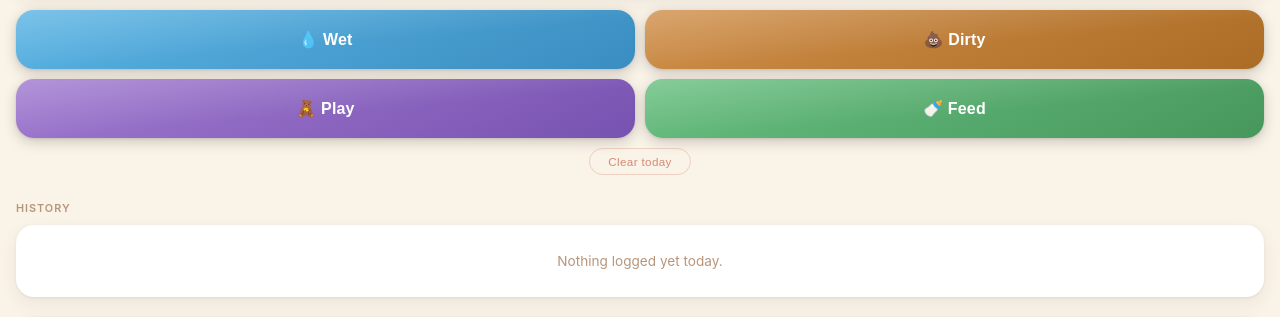
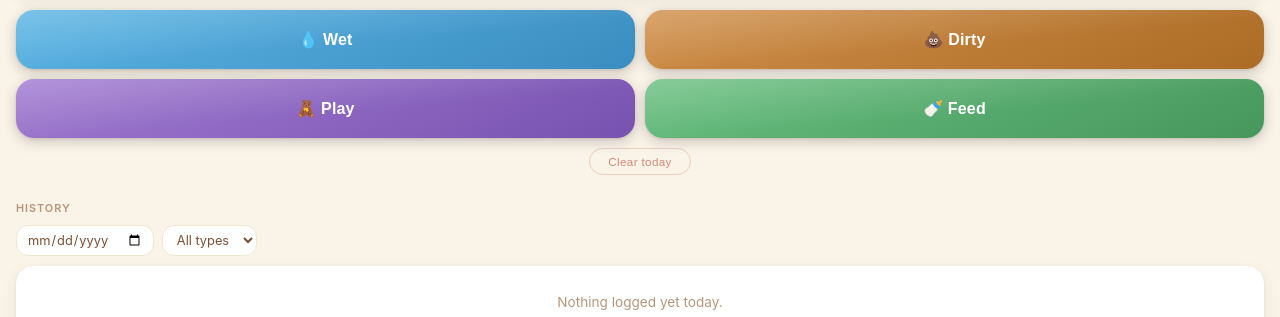
Before and after one commit to qiaoyiX/nursery-keyboard, a Flask app: page / in a window 1280 px wide. Shown: the part 669-986 px from the top of the page. Run offline with Flask 3, Linux system fonts and the light colour scheme; data that the repository does not hold is empty; some libraries are stand-ins or nearby versions.

Commit message:
Add date + type filters to history search
The History list previously showed only the most recent 50 entries with no
way to search. Add two filters above the list:
- date (HTML date picker) — matches any day, not just today
- type (Wet/Dirty/Play/Feed)

New GET /history?date=&type= endpoint filters across ALL entries server-side
(newest-first, capped at 200) so searches reach beyond the recent-50 window.
The 8s poll keeps a filtered view fresh; clearing both filters returns to the
live recent view. Entry ids are preserved so delete still works while filtered.

Co-Authored-By: Claude Sonnet 4.6 <noreply@anthropic.com>

```diff
--- a/app.py
+++ b/app.py
@@ -312,6 +312,30 @@ def get_data():
     })
 
 
+@app.route("/history")
+def history():
+    """Filtered history search across ALL entries (not just today's recent 50).
+
+    Query params (both optional):
+      date — YYYY-MM-DD, matches the entry's local date
+      type — one of Wet/Dirty/Play/Feed
+    Returns newest-first, capped to HISTORY_LIMIT.
+    """
+    HISTORY_LIMIT = 200
+    entries = get_entries()
+
+    etype = request.args.get("type")
+    if etype in ("Wet", "Dirty", "Play", "Feed"):
+        entries = [e for e in entries if e["type"] == etype]
+
+    date = request.args.get("date")
+    if date:
+        entries = [e for e in entries if e["time"].startswith(date)]
+
+    entries = list(reversed(entries))[:HISTORY_LIMIT]
+    return jsonify({"entries": entries})
+
+
 @app.route("/huckleberry/test")
 def huckleberry_test():
     if not HUCKLEBERRY_AVAILABLE:
--- a/templates/index.html
+++ b/templates/index.html
@@ -295,6 +295,40 @@
     }
 
     /* ── History ─────────────────────────── */
+    .history-filters {
+      display: flex;
+      gap: 8px;
+      align-items: center;
+      margin-bottom: 10px;
+      flex-wrap: wrap;
+    }
+    .history-filters input[type="date"],
+    .history-filters select {
+      font: inherit;
+      font-size: 0.8rem;
+      color: var(--brown-mid);
+      background: #fff;
+      border: 1px solid var(--cream-2);
+      border-radius: 12px;
+      padding: 6px 10px;
+      cursor: pointer;
+    }
+    .history-filters input[type="date"]:focus,
+    .history-filters select:focus {
+      outline: none;
+      border-color: var(--feed);
+    }
+    .history-filters .btn-clear-filter {
+      font: inherit;
+      font-size: 0.72rem;
+      color: var(--brown-muted);
+      background: none;
+      border: 1px solid var(--cream-2);
+      border-radius: 20px;
+      padding: 5px 12px;
+      cursor: pointer;
+    }
+    .history-filters .btn-clear-filter:hover { border-color: var(--danger); color: var(--danger); }
     .history {
       background: #fff;
       border-radius: var(--r);
@@ -437,6 +471,17 @@
   </div>
 
   <p class="section-label">History</p>
+  <div class="history-filters">
+    <input type="date" id="filterDate" onchange="applyHistoryFilter()" aria-label="Filter by date">
+    <select id="filterType" onchange="applyHistoryFilter()" aria-label="Filter by type">
+      <option value="">All types</option>
+      <option value="Wet">Wet</option>
+      <option value="Dirty">Dirty</option>
+      <option value="Play">Play</option>
+      <option value="Feed">Feed</option>
+    </select>
+    <button class="btn-clear-filter" id="filterClear" onclick="clearHistoryFilter()" style="display:none">Clear</button>
+  </div>
   <div class="history" id="history">
     {% if recent %}
       {% for e in recent %}
@@ -646,13 +691,13 @@
 
     // --- History ---
 
-    function updateHistory(recent) {
+    function updateHistory(recent, emptyMessage = "Nothing logged yet today.") {
       const h = document.getElementById("history");
       h.replaceChildren();
       if (recent.length === 0) {
         const empty = document.createElement("div");
         empty.className = "empty";
-        empty.textContent = "Nothing logged yet today.";
+        empty.textContent = emptyMessage;
         h.appendChild(empty);
         return;
       }
@@ -680,6 +725,42 @@
         row.appendChild(delBtn);
         h.appendChild(row);
       }
+    }
+
+    // --- History filters (date + type) ---
+
+    let historyFilterActive = false;
+
+    async function applyHistoryFilter() {
+      const date = document.getElementById("filterDate").value;
+      const type = document.getElementById("filterType").value;
+      const clearBtn = document.getElementById("filterClear");
+
+      if (!date && !type) {
+        // No filter → back to the live recent view driven by /data.
+        historyFilterActive = false;
+        clearBtn.style.display = "none";
+        refresh();
+        return;
+      }
+
+      historyFilterActive = true;
+      clearBtn.style.display = "";
+
+      const params = new URLSearchParams();
+      if (date) params.set("date", date);
+      if (type) params.set("type", type);
+      try {
+        const res  = await fetch("/history?" + params.toString());
+        const data = await res.json();
+        updateHistory(data.entries, "No entries match this filter.");
+      } catch (_) {}
+    }
+
+    function clearHistoryFilter() {
+      document.getElementById("filterDate").value = "";
+      document.getElementById("filterType").value = "";
+      applyHistoryFilter();
     }
 
     async function deleteEntry(id, row) {
@@ -787,7 +868,11 @@
         TYPES.forEach(k => {
           document.getElementById("cnt-" + k).textContent = data.counts[k];
         });
-        updateHistory(data.recent);
+        if (historyFilterActive) {
+          applyHistoryFilter();   // keep the filtered view fresh on each poll
+        } else {
+          updateHistory(data.recent);
+        }
         updateNextFeed(data);
         updateCharts(data);
         if (data.sleep) {
```
